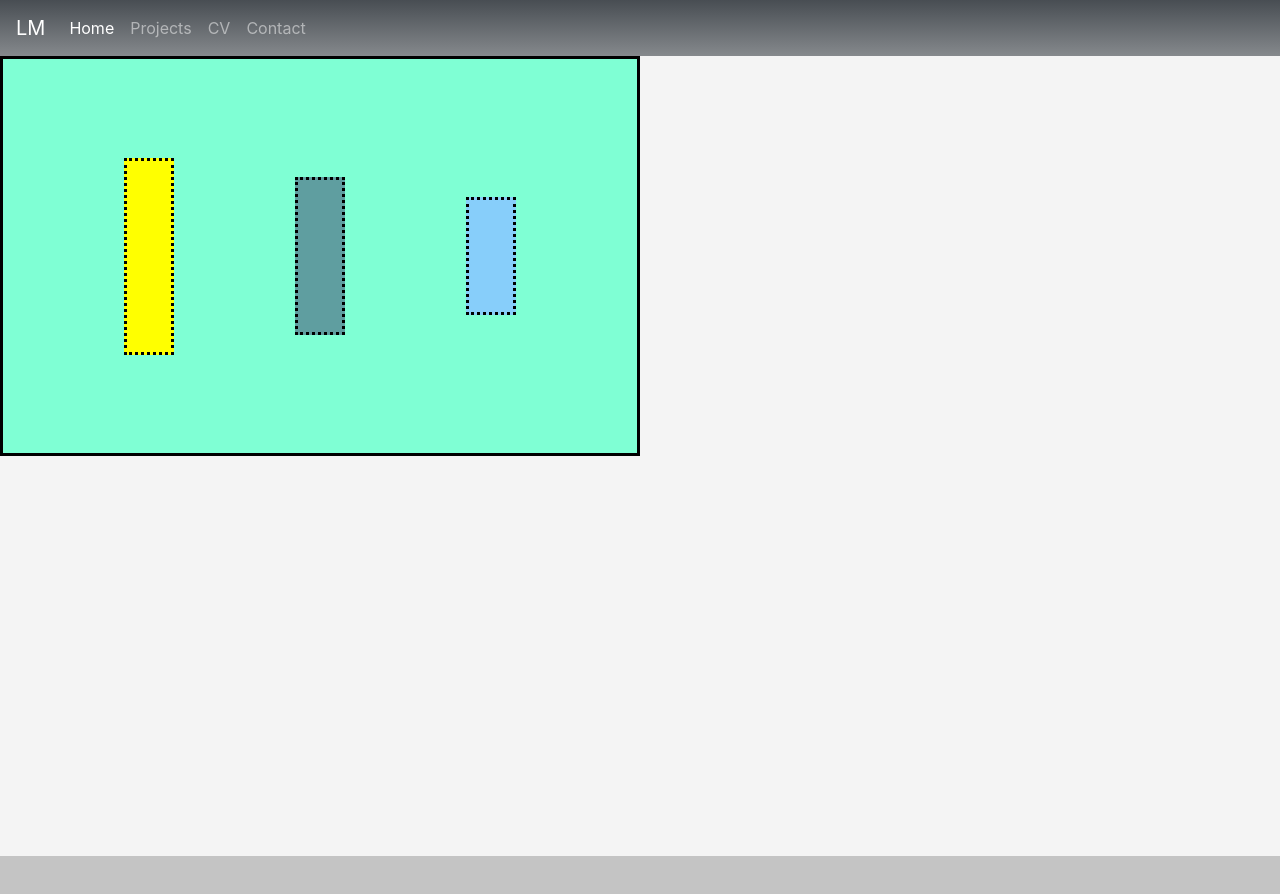
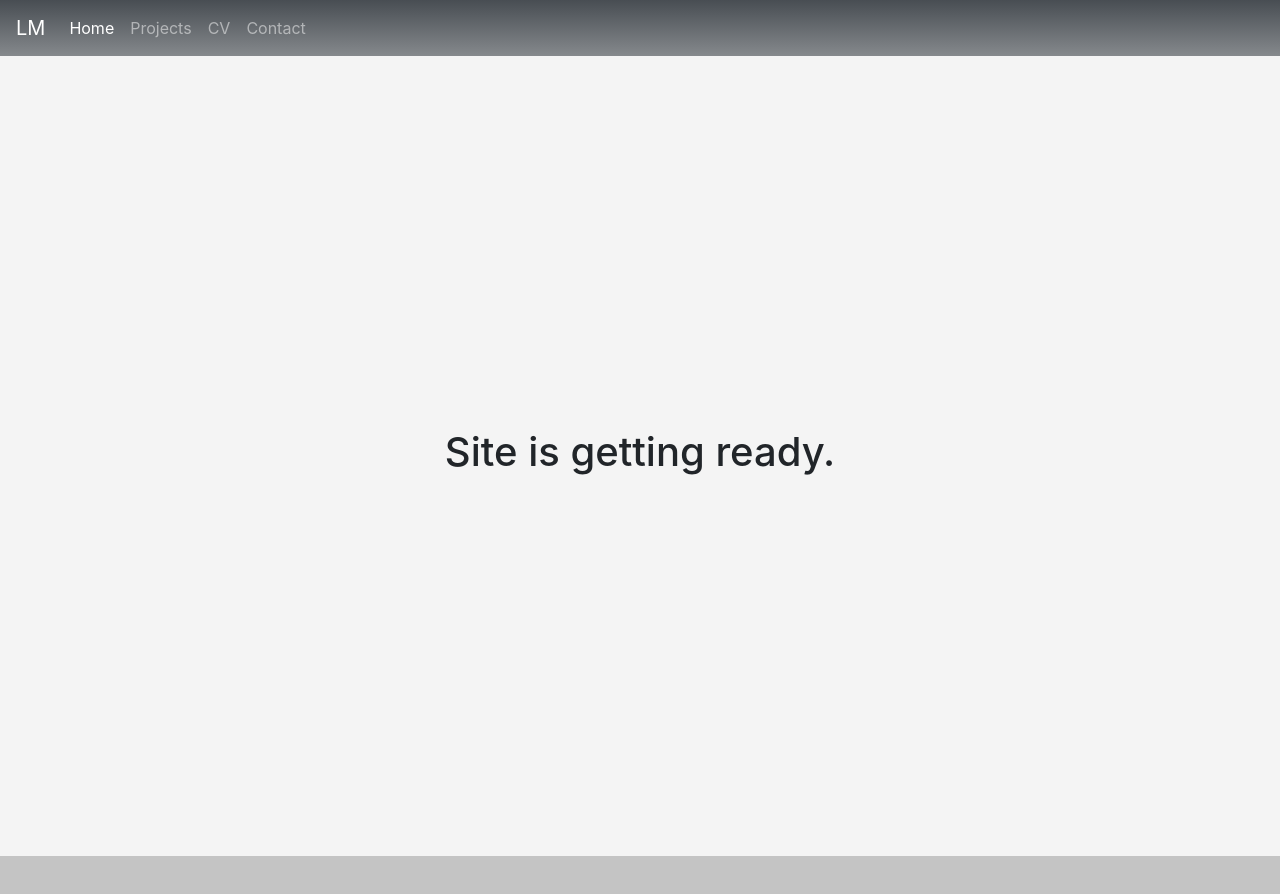
Before and after one commit to miklilad/miklilad.github.io, a plain HTML site: page index.html in a window 1280 px wide. Shown: the top 894 px of the page. Drawn offline with nearby package versions, Linux system fonts and the light colour scheme.

Commit message:
WIP heading

```diff
--- a/css/style.css
+++ b/css/style.css
@@ -8,14 +8,21 @@ html {
     scroll-behavior: smooth;
 }
 
+
+
 .navbar {
     background: linear-gradient(rgba(52,58,64, 0.9), rgba(52,58,64, 0.6));
 }
 
 #home {
+    display: flex;
     background-color: #f4f4f4f4;
     height: 100vh;
+    align-items: center;
+    justify-content: center;
 }
+
+
 
 #projects {
     background-color: #a4a4a4a4;
--- a/index.html
+++ b/index.html
@@ -38,11 +38,9 @@
 </nav>
 
 <section id="home">
-    <div class="box">
-        <div class="child child1"></div>
-        <div class="child child2"></div>
-        <div class="child child3"></div>
-    </div>
+    <h1>
+        Site is getting ready.
+    </h1>
 </section>
 
 <section id="projects">
```
